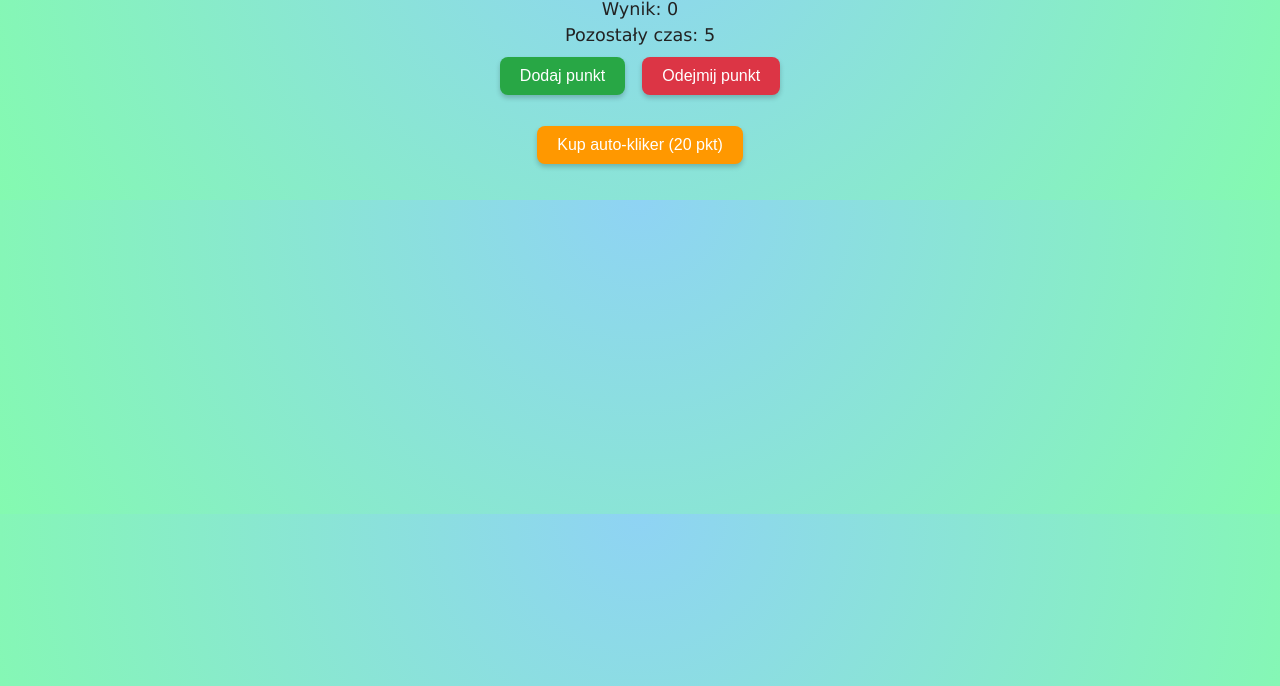
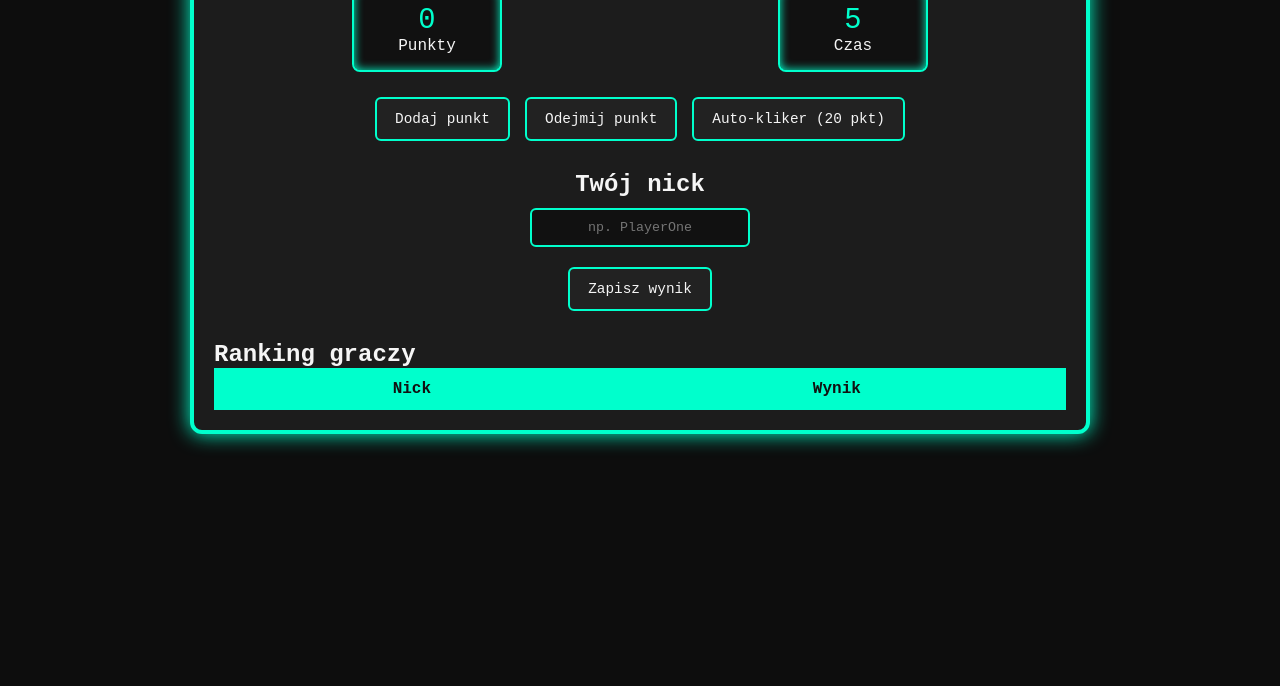
Before and after one commit to SribnyiI47/JavaScript-dom, a plain HTML site: page index.html in a window 1280 px wide. Shown: the part 114-800 px from the top of the page. Drawn offline with Linux system fonts and the light colour scheme.

Commit message:
Add files via upload
zad.2

```diff
--- a/index.html
+++ b/index.html
@@ -2,21 +2,49 @@
 <html lang="pl">
 <head>
   <meta charset="UTF-8">
-  <title>Mini Clicker</title>
+  <title>Klikacz 2.0</title>
   <link rel="stylesheet" href="style.css">
 </head>
 <body>
-  <h1>Mini Clicker </h1>
-  <div class="panel">
-    <p id="points">Wynik: 0</p>
-    <p id="countdown">Pozostały czas: 10</p>
+  <div class="game-container">
+    <header>
+      <h1>Klikacz 2.0 </h1>
+    </header>
+
+    <section class="status-panel">
+      <div class="status-box">
+        <span id="punkty">0</span>
+        <p>Punkty</p>
+      </div>
+      <div class="status-box">
+        <span id="czas">10</span>
+        <p>Czas</p>
+      </div>
+    </section>
+
+    <section class="controls">
+      <button id="plus">Dodaj punkt</button>
+      <button id="minus">Odejmij punkt</button>
+      <button id="kup">Auto-kliker (20 pkt)</button>
+    </section>
+
+    <section class="nick-area">
+      <h2>Twój nick</h2>
+      <input type="text" id="nick" placeholder="np. PlayerOne">
+      <div id="podglad"></div>
+      <button id="zapisz"> Zapisz wynik</button>
+    </section>
+
+    <section class="ranking">
+      <h2>Ranking graczy</h2>
+      <table id="tabela">
+        <tr>
+          <th>Nick</th>
+          <th>Wynik</th>
+        </tr>
+      </table>
+    </section>
   </div>
-  <div class="buttons">
-    <button id="addBtn">Dodaj punkt</button>
-    <button id="subBtn">Odejmij punkt</button>
-  </div>
-  <p id="info"></p>
-  <button id="shopBtn">Kup auto-kliker (20 pkt)</button>
 
   <script src="script.js"></script>
 </body>
--- a/script.js
+++ b/script.js
@@ -1,61 +1,57 @@
-let points = 0;
-let timeLeft = 10;
-let timerId;
-let autoMode = false;
+let punkty = 0
+let czas = 10
+let auto = false
 
-const pointsEl = document.getElementById("points");
-const timeEl = document.getElementById("countdown");
-const infoEl = document.getElementById("info");
+let p = document.getElementById("punkty")
+let c = document.getElementById("czas")
+let plus = document.getElementById("plus")
+let minus = document.getElementById("minus")
+let kup = document.getElementById("kup")
+let nick = document.getElementById("nick")
+let podglad = document.getElementById("podglad")
+let zapisz = document.getElementById("zapisz")
+let tabela = document.getElementById("tabela")
 
-const addBtn = document.getElementById("addBtn");
-const subBtn = document.getElementById("subBtn");
-const shopBtn = document.getElementById("shopBtn");
-
-function refresh() {
-  pointsEl.textContent = "Wynik: " + points;
-
-  if (points === 10) {
-    infoEl.textContent = "Masz już 10 punktów, świetnie idzie! 🎉";
-  }
-  if (points === 30) {
-    infoEl.textContent = "30 punktów! Coraz lepiej 💪";
-  }
-  if (points === 50) {
-    infoEl.textContent = "50 punktów! Jesteś pro klikerem 🏆";
-  }
+plus.onclick = function(){
+    punkty = punkty + 1
+    p.innerHTML = punkty
+    podglad.innerHTML = "Gracz: " + nick.value + " | Wynik: " + punkty
 }
 
-function addPoints(value) {
-  points += value;
-
-  addBtn.style.backgroundColor = "#" + Math.floor(Math.random()*16777215).toString(16);
-  subBtn.style.backgroundColor = "#" + Math.floor(Math.random()*16777215).toString(16);
-  refresh();
+minus.onclick = function(){
+    punkty = punkty - 1
+    p.innerHTML = punkty
+    podglad.innerHTML = "Gracz: " + nick.value + " | Wynik: " + punkty
 }
 
-addBtn.addEventListener("click", () => addPoints(1));
-subBtn.addEventListener("click", () => addPoints(-1));
+kup.onclick = function(){
+    if(punkty >= 20 && auto == false){
+        auto = true
+        punkty = punkty - 20
+        setInterval(function(){
+            punkty = punkty + 1
+            p.innerHTML = punkty
+            podglad.innerHTML = "Gracz: " + nick.value + " | Wynik: " + punkty
+        }, 1000)
+    }
+}
 
-shopBtn.addEventListener("click", () => {
-  if (points >= 20 && !autoMode) {
-    points -= 20;
-    autoMode = true;
-    refresh();
-    setInterval(() => {
-      points++;
-      refresh();
-    }, 1000);
-  }
-});
+let timer = setInterval(function(){
+    czas = czas - 1
+    c.innerHTML = czas
+    if(czas <= 0){
+        clearInterval(timer)
+        plus.disabled = true
+        minus.disabled = true
+        kup.disabled = true
+        zapisz.disabled = false
+    }
+}, 1000)
 
-timerId = setInterval(() => {
-  timeLeft--;
-  timeEl.textContent = "Pozostały czas: " + timeLeft;
-  if (timeLeft <= 0) {
-    clearInterval(timerId);
-    addBtn.disabled = true;
-    subBtn.disabled = true;
-    shopBtn.disabled = true;
-    infoEl.textContent = "Koniec gry! Twój wynik to: " + points;
-  }
-}, 1000);
+zapisz.onclick = function(){
+    let nowy = tabela.insertRow(-1)
+    let kol1 = nowy.insertCell(0)
+    let kol2 = nowy.insertCell(1)
+    kol1.innerHTML = nick.value
+    kol2.innerHTML = punkty
+}
--- a/style.css
+++ b/style.css
@@ -1,48 +1,132 @@
-body {
+* {
+    box-sizing: border-box;
+    margin: 0;
+    padding: 0;
+  }
+
+  body {
+    font-family: 'Press Start 2P', monospace, Arial;
+    background: #0d0d0d;
+    color: #f5f5f5;
+    display: flex;
+    justify-content: center;
+    padding: 20px;
+  }
+
+  .game-container {
+    width: 900px;
+    background: #1c1c1c;
+    border: 4px solid #00ffcc;
+    border-radius: 12px;
+    padding: 20px;
+    box-shadow: 0 0 20px #00ffcc;
+  }
+
+  header {
     text-align: center;
-    font-family: Verdana, Geneva, sans-serif;
-    background: radial-gradient(circle at top, #8fd3f4, #84fab0);
-    color: #222;
-    margin: 0;
-    padding: 30px;
+    margin-bottom: 20px;
   }
 
   h1 {
-    font-size: 2.3rem;
-    margin-bottom: 15px;
-    color: #333;
-    text-shadow: 1px 1px 3px rgba(0,0,0,0.25);
+    color: #00ffcc;
+    font-size: 2rem;
+    text-shadow: 0 0 6px #00ffcc, 0 0 10px #00ffff;
   }
 
-  .panel p {
-    font-size: 1.1rem;
-    margin: 6px 0;
+  .status-panel {
+    display: flex;
+    justify-content: space-around;
+    margin-bottom: 25px;
+  }
+
+  .status-box {
+    background: #111;
+    border: 2px solid #00ffcc;
+    padding: 15px;
+    width: 150px;
+    text-align: center;
+    border-radius: 8px;
+    box-shadow: inset 0 0 10px #00ffcc;
+  }
+
+  .status-box span {
+    display: block;
+    font-size: 1.8rem;
+    color: #00ffcc;
+  }
+
+  .controls {
+    display: flex;
+    justify-content: center;
+    gap: 15px;
+    margin-bottom: 30px;
   }
 
   button {
-    padding: 10px 20px;
-    margin: 6px;
-    font-size: 1rem;
+    padding: 12px 18px;
+    font-size: 0.9rem;
     border: none;
-    border-radius: 8px;
+    border-radius: 6px;
     cursor: pointer;
-    transition: transform 0.15s, background 0.3s;
-    background: #fff;
-    box-shadow: 0 3px 5px rgba(0,0,0,0.2);
+    background: #222;
+    color: #f5f5f5;
+    border: 2px solid #00ffcc;
+    transition: 0.2s;
+    font-family: inherit;
   }
 
   button:hover {
+    background: #00ffcc;
+    color: #111;
     transform: scale(1.05);
   }
 
-  #addBtn { background: #28a745; color: white; }
-  #subBtn { background: #dc3545; color: white; }
-  #shopBtn { background: #ff9800; color: white; }
+  .nick-area {
+    text-align: center;
+    margin-bottom: 30px;
+  }
 
-  #info {
-    margin-top: 12px;
-    font-weight: bold;
-    font-size: 1.2rem;
-    color: #222;
-    text-shadow: 0 1px 2px rgba(255,255,255,0.6);
+  #nick {
+    margin: 10px 0;
+    padding: 10px;
+    border: 2px solid #00ffcc;
+    background: #111;
+    color: #00ffcc;
+    border-radius: 6px;
+    width: 220px;
+    text-align: center;
+    font-family: inherit;
   }
+
+  #podglad {
+    margin: 10px 0;
+    color: #ffcc00;
+    font-size: 0.9rem;
+  }
+
+  .ranking {
+    margin-top: 20px;
+  }
+
+  table {
+    width: 100%;
+    border-collapse: collapse;
+  }
+
+  th, td {
+    border: 2px solid #00ffcc;
+    padding: 10px;
+  }
+
+  th {
+    background: #00ffcc;
+    color: #111;
+  }
+
+  td {
+    text-align: center;
+  }
+
+  tr:nth-child(even) {
+    background: #141414;
+  }
```
